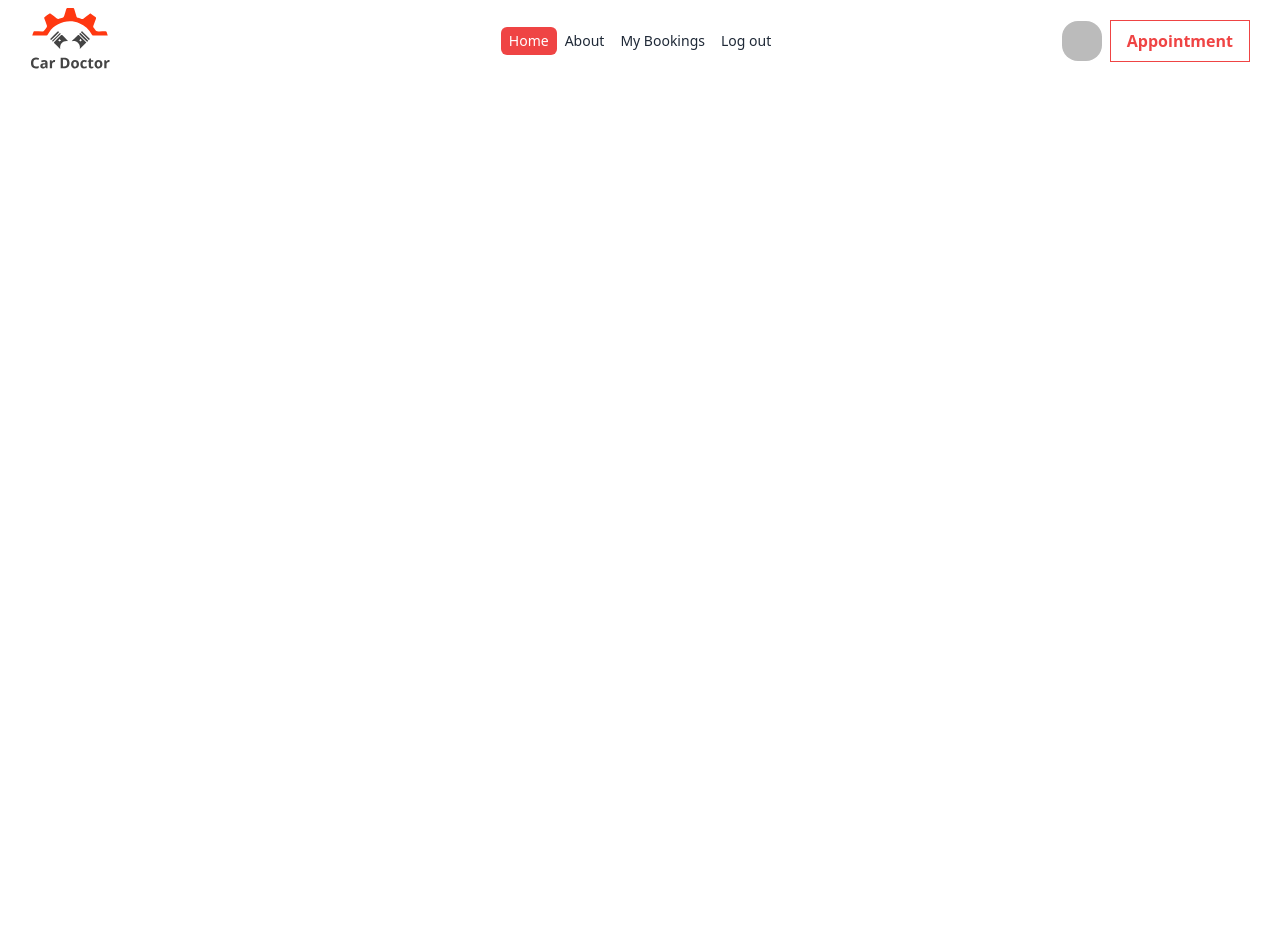
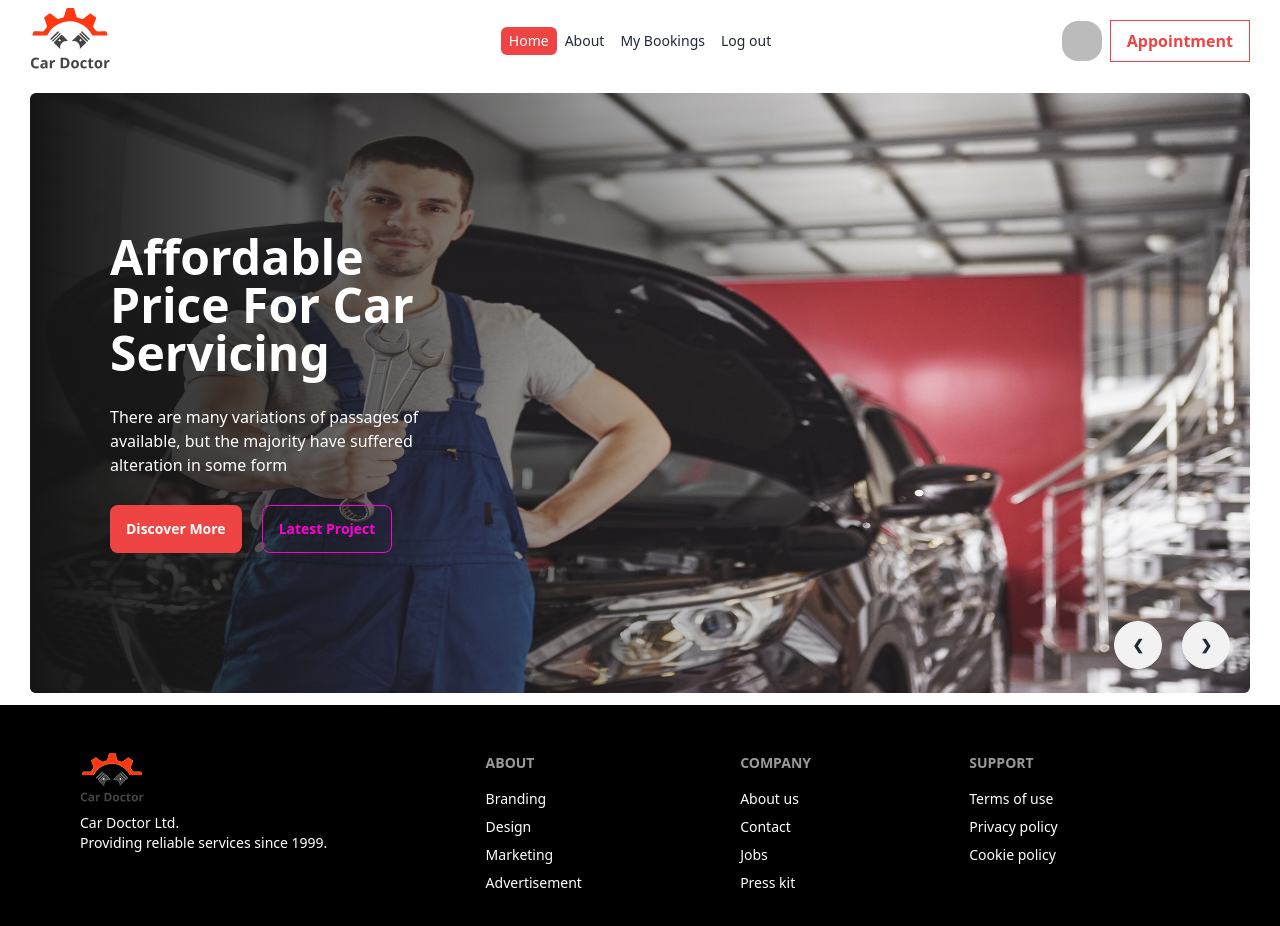
Before and after one commit to cssmh/car-doctor-client, a React (Vite) app: page / in a window 1280 px wide. Shown: the top 926 px of the page. Before the commit the page ends 800 px from the top, so only its background shows below. Built offline with nearby package versions, Linux system fonts and the light colour scheme; no server answers; sample sign-in values are in the browser's storage.

Commit message:
banner added

```diff
--- /dev/null
+++ b/src/Component/Banner/Banner.jsx
@@ -0,0 +1,195 @@
+import img1 from "../../assets/images/banner/1.jpg";
+import img2 from "../../assets/images/banner/2.jpg";
+import img3 from "../../assets/images/banner/3.jpg";
+import img4 from "../../assets/images/banner/4.jpg";
+import img5 from "../../assets/images/banner/5.jpg";
+import img6 from "../../assets/images/banner/6.jpg";
+
+const Banner = () => {
+  return (
+    <div className="carousel w-full h-[600px] my-3">
+      <div id="slide1" className="carousel-item relative w-full">
+        <img src={img1} className="w-full rounded-md" />
+        <div className="absolute rounded-md flex items-center h-full left-0 top-0 bg-gradient-to-r from-[#151515] to-[rgba(21, 21, 21, 0)]">
+          <div className="text-white space-y-7 pl-20 w-1/2">
+            <h2 className="text-5xl font-bold">
+              Affordable Price For Car Servicing
+            </h2>
+            <p>
+              There are many variations of passages of available, but the
+              majority have suffered alteration in some form
+            </p>
+            <div>
+              <button className="btn bg-red-500 hover:bg-red-500 text-white border-none mr-5">
+                Discover More
+              </button>
+              <button className="btn btn-outline btn-secondary">
+                Latest Project
+              </button>
+            </div>
+          </div>
+        </div>
+        <div className="absolute flex justify-end transform -translate-y-1/2 left-5 right-5 bottom-0">
+          <a href="#slide4" className="btn btn-circle mr-5">
+            ❮
+          </a>
+          <a href="#slide2" className="btn btn-circle">
+            ❯
+          </a>
+        </div>
+      </div>
+      <div id="slide2" className="carousel-item relative w-full">
+        <img src={img2} className="w-full rounded-md" />
+        <div className="absolute rounded-md flex items-center h-full left-0 top-0 bg-gradient-to-r from-[#151515] to-[rgba(21, 21, 21, 0)]">
+          <div className="text-white space-y-7 pl-20 w-1/2">
+            <h2 className="text-5xl font-bold">
+              Affordable Price For Car Servicing
+            </h2>
+            <p>
+              There are many variations of passages of available, but the
+              majority have suffered alteration in some form
+            </p>
+            <div>
+              <button className="btn bg-red-500 hover:bg-red-500 text-white border-none mr-5">
+                Discover More
+              </button>
+              <button className="btn btn-outline btn-secondary">
+                Latest Project
+              </button>
+            </div>
+          </div>
+        </div>
+        <div className="absolute flex justify-end transform -translate-y-1/2 left-5 right-5 bottom-0">
+          <a href="#slide1" className="btn btn-circle mr-5">
+            ❮
+          </a>
+          <a href="#slide3" className="btn btn-circle">
+            ❯
+          </a>
+        </div>
+      </div>
+      <div id="slide3" className="carousel-item relative w-full">
+        <img src={img3} className="w-full rounded-md" />
+        <div className="absolute rounded-md flex items-center h-full left-0 top-0 bg-gradient-to-r from-[#151515] to-[rgba(21, 21, 21, 0)]">
+          <div className="text-white space-y-7 pl-20 w-1/2">
+            <h2 className="text-5xl font-bold">
+              Affordable Price For Car Servicing
+            </h2>
+            <p>
+              There are many variations of passages of available, but the
+              majority have suffered alteration in some form
+            </p>
+            <div>
+              <button className="btn bg-red-500 hover:bg-red-500 text-white border-none mr-5">
+                Discover More
+              </button>
+              <button className="btn btn-outline btn-secondary">
+                Latest Project
+              </button>
+            </div>
+          </div>
+        </div>
+        <div className="absolute flex justify-end transform -translate-y-1/2 left-5 right-5 bottom-0">
+          <a href="#slide2" className="btn btn-circle mr-5">
+            ❮
+          </a>
+          <a href="#slide4" className="btn btn-circle">
+            ❯
+          </a>
+        </div>
+      </div>
+      <div id="slide4" className="carousel-item relative w-full">
+        <img src={img4} className="w-full rounded-md" />
+        <div className="absolute rounded-md flex items-center h-full left-0 top-0 bg-gradient-to-r from-[#151515] to-[rgba(21, 21, 21, 0)]">
+          <div className="text-white space-y-7 pl-20 w-1/2">
+            <h2 className="text-5xl font-bold">
+              Affordable Price For Car Servicing
+            </h2>
+            <p>
+              There are many variations of passages of available, but the
+              majority have suffered alteration in some form
+            </p>
+            <div>
+              <button className="btn bg-red-500 hover:bg-red-500 text-white border-none mr-5">
+                Discover More
+              </button>
+              <button className="btn btn-outline btn-secondary">
+                Latest Project
+              </button>
+            </div>
+          </div>
+        </div>
+        <div className="absolute flex justify-end transform -translate-y-1/2 left-5 right-5 bottom-0">
+          <a href="#slide3" className="btn btn-circle mr-5">
+            ❮
+          </a>
+          <a href="#slide5" className="btn btn-circle">
+            ❯
+          </a>
+        </div>
+      </div>
+      <div id="slide5" className="carousel-item relative w-full">
+        <img src={img5} className="w-full rounded-md" />
+        <div className="absolute rounded-md flex items-center h-full left-0 top-0 bg-gradient-to-r from-[#151515] to-[rgba(21, 21, 21, 0)]">
+          <div className="text-white space-y-7 pl-20 w-1/2">
+            <h2 className="text-5xl font-bold">
+              Affordable Price For Car Servicing
+            </h2>
+            <p>
+              There are many variations of passages of available, but the
+              majority have suffered alteration in some form
+            </p>
+            <div>
+              <button className="btn bg-red-500 hover:bg-red-500 text-white border-none mr-5">
+                Discover More
+              </button>
+              <button className="btn btn-outline btn-secondary">
+                Latest Project
+              </button>
+            </div>
+          </div>
+        </div>
+        <div className="absolute flex justify-end transform -translate-y-1/2 left-5 right-5 bottom-0">
+          <a href="#slide4" className="btn btn-circle mr-5">
+            ❮
+          </a>
+          <a href="#slide6" className="btn btn-circle">
+            ❯
+          </a>
+        </div>
+      </div>
+      <div id="slide6" className="carousel-item relative w-full">
+        <img src={img6} className="w-full rounded-md" />
+        <div className="absolute rounded-md flex items-center h-full left-0 top-0 bg-gradient-to-r from-[#151515] to-[rgba(21, 21, 21, 0)]">
+          <div className="text-white space-y-7 pl-20 w-1/2">
+            <h2 className="text-5xl font-bold">
+              Affordable Price For Car Servicing
+            </h2>
+            <p>
+              There are many variations of passages of available, but the
+              majority have suffered alteration in some form
+            </p>
+            <div>
+              <button className="btn bg-red-500 hover:bg-red-500 text-white border-none mr-5">
+                Discover More
+              </button>
+              <button className="btn btn-outline btn-secondary">
+                Latest Project
+              </button>
+            </div>
+          </div>
+        </div>
+        <div className="absolute flex justify-end transform -translate-y-1/2 left-5 right-5 bottom-0">
+          <a href="#slide5" className="btn btn-circle mr-5">
+            ❮
+          </a>
+          <a href="#slide1" className="btn btn-circle">
+            ❯
+          </a>
+        </div>
+      </div>
+    </div>
+  );
+};
+
+export default Banner;
--- /dev/null
+++ b/src/Component/Footer/Footer.jsx
@@ -0,0 +1,37 @@
+import logo from "../../assets/logo.svg";
+const Footer = () => {
+  return (
+    <footer className="footer py-12 px-20 bg-black text-white">
+      <aside>
+        <img src={logo} className="w-16" alt="" />
+        <p>
+          Car Doctor Ltd.
+          <br />
+          Providing reliable services since 1999.
+        </p>
+      </aside>
+      <nav>
+        <h6 className="footer-title">About</h6>
+        <a className="link link-hover">Branding</a>
+        <a className="link link-hover">Design</a>
+        <a className="link link-hover">Marketing</a>
+        <a className="link link-hover">Advertisement</a>
+      </nav>
+      <nav>
+        <h6 className="footer-title">Company</h6>
+        <a className="link link-hover">About us</a>
+        <a className="link link-hover">Contact</a>
+        <a className="link link-hover">Jobs</a>
+        <a className="link link-hover">Press kit</a>
+      </nav>
+      <nav>
+        <h6 className="footer-title">Support</h6>
+        <a className="link link-hover">Terms of use</a>
+        <a className="link link-hover">Privacy policy</a>
+        <a className="link link-hover">Cookie policy</a>
+      </nav>
+    </footer>
+  );
+};
+
+export default Footer;
--- a/src/Component/Home/Home.jsx
+++ b/src/Component/Home/Home.jsx
@@ -1,7 +1,9 @@
+import Banner from "../Banner/Banner";
+
 const Home = () => {
     return (
         <div>
-
+            <Banner></Banner>
         </div>
     );
 };
--- a/src/MainLayout/MainLayout.jsx
+++ b/src/MainLayout/MainLayout.jsx
@@ -1,13 +1,19 @@
 import { Outlet } from "react-router-dom";
 import Navbar from "../Component/Navbar/Navbar";
+import Footer from "../Component/Footer/Footer";
 
 const MainLayout = () => {
-    return (
-        <div>
-            <Navbar></Navbar>
-            <Outlet></Outlet>
+  return (
+    <>
+      <div className="max-w-[1220px] mx-auto">
+        <Navbar></Navbar>
+        <div className="min-h-[70vh]">
+          <Outlet></Outlet>
         </div>
-    );
+      </div>
+      <Footer></Footer>
+    </>
+  );
 };
 
 export default MainLayout;
--- a/src/main.jsx
+++ b/src/main.jsx
@@ -8,7 +8,7 @@
 import "react-toastify/dist/ReactToastify.css";
 
 ReactDOM.createRoot(document.getElementById("root")).render(
-  <div className="max-w-[1220px] mx-auto">
+  <div>
     <AuthProvider>
       <React.StrictMode>
         <RouterProvider router={Root} />
```
